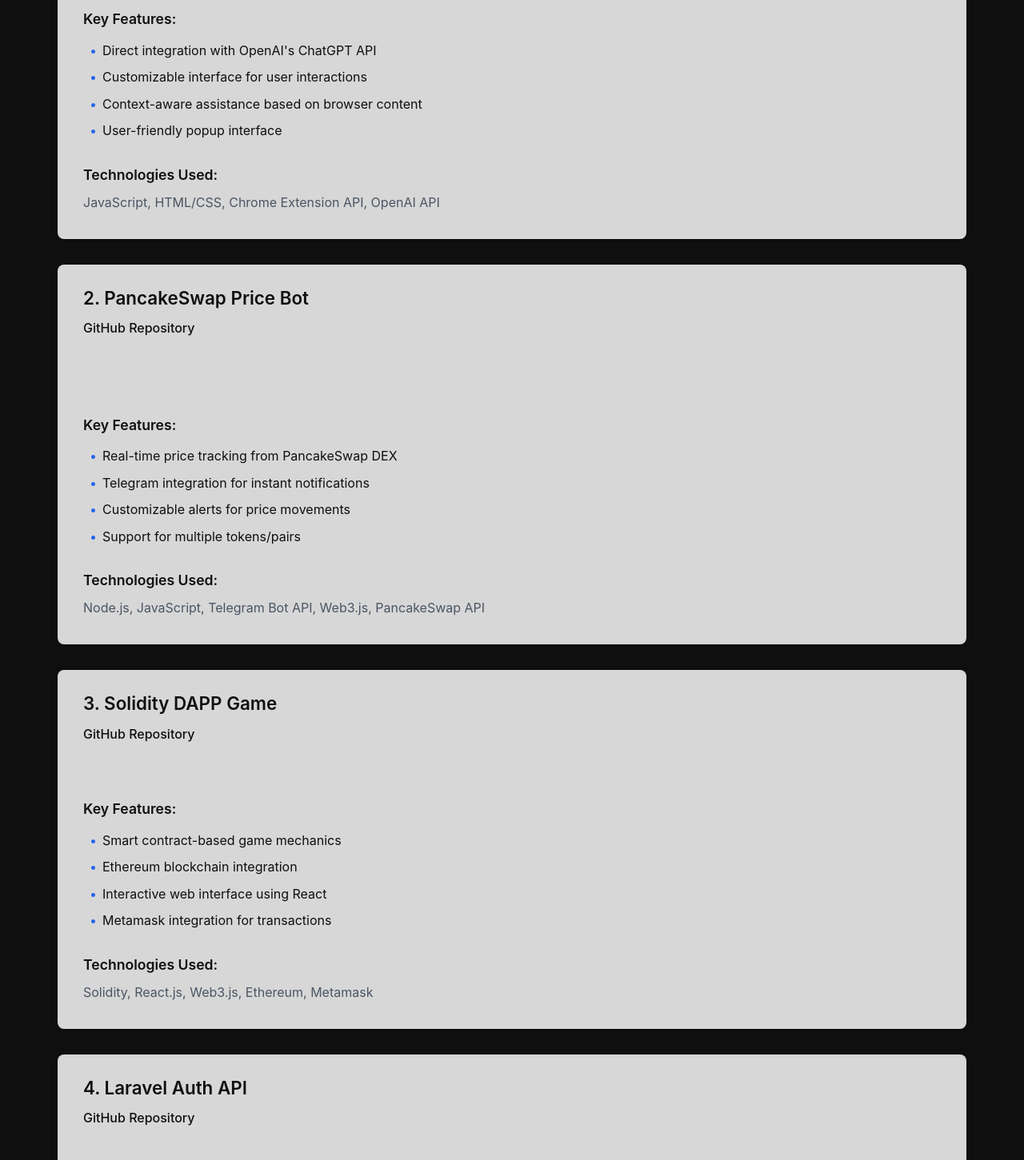
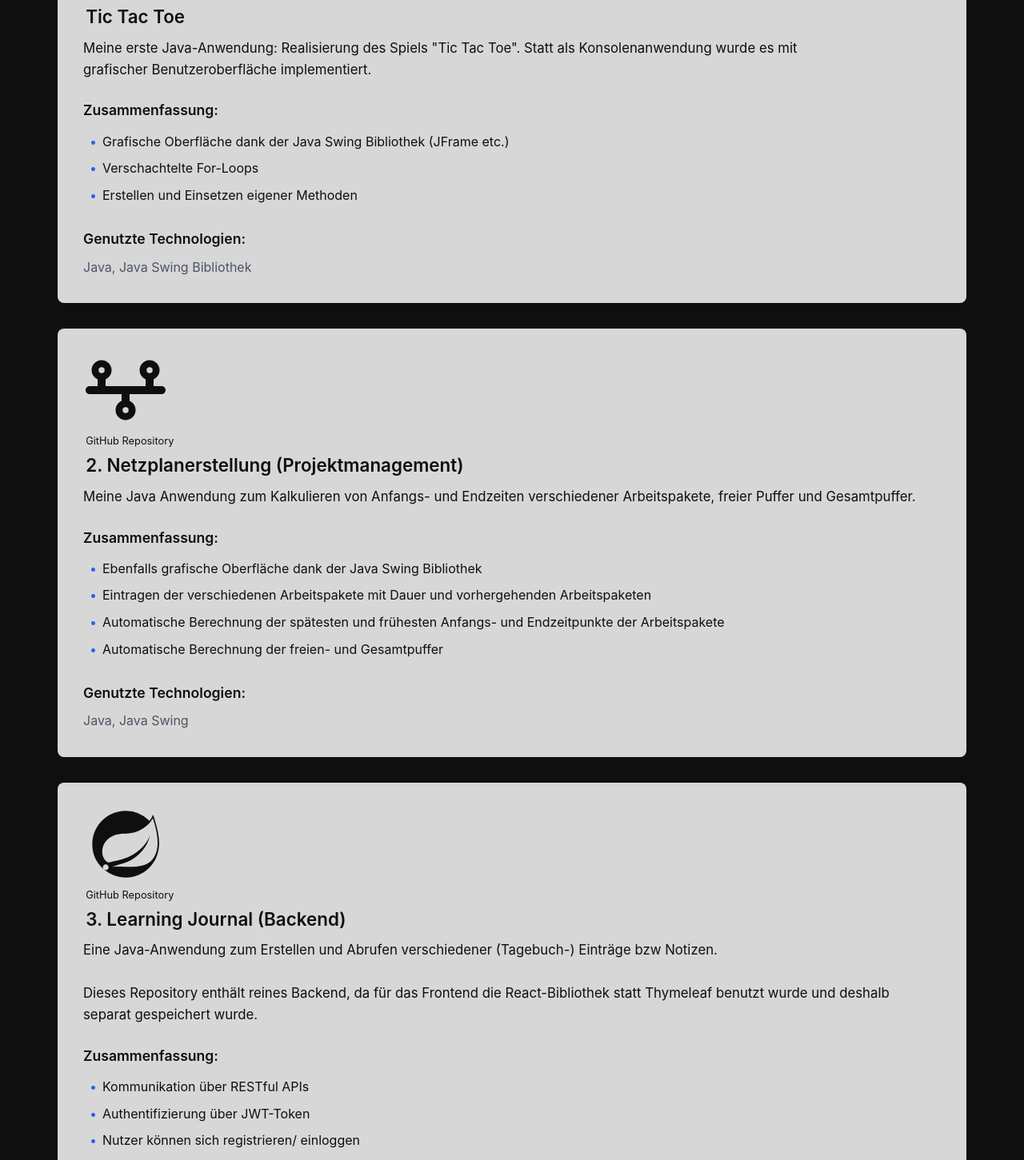
Before and after one commit to manuelpalluotto/Learning_Journal_Frontend_Snake_FourWins, a Next.js app: page / in a window 1280 px wide. Before the commit this address had no page. Shown: the part 1007-2458 px from the top of the page at 80% size. Built offline with nearby package versions, Linux system fonts and the light colour scheme.

Commit message:
Portfolio fortgeführt

```diff
--- a/src/components/infocard/Infocard.module.css
+++ b/src/components/infocard/Infocard.module.css
@@ -98,6 +98,7 @@
   }
 
   .project {
+    color: var(--ytBackground);
     background-color: var(--youtubeFont);
     border-radius: 8px;
     padding: 1.5rem 2rem;
@@ -137,6 +138,8 @@
   .projectDescription {
     margin-bottom: 1.5rem;
     font-size: 1.05rem;
+    color: var(--ytBackground);
+    font-weight: 400;
   }
 
   .featuresTitle, .techTitle {
--- a/src/components/infocard/Infocard.tsx
+++ b/src/components/infocard/Infocard.tsx
@@ -1,24 +1,35 @@
 'use client';
 import { useEffect, useState } from "react";
+import { useRouter } from "next/navigation";
+
+import { useUser } from "@/app/context/UserContext";
+
 import Navbar from "../navbar/Navbar";
 import Sidenav from "../sidenav/Sidenav";
-import { useUser } from "@/app/context/UserContext";
-import Head from 'next/head';
+
 import styles from "./Infocard.module.css";
-import { useRouter } from "next/navigation";
+
+import { FaTimeline } from "react-icons/fa6";
+import { GiTicTacToe } from "react-icons/gi";
+import { BiLogoSpringBoot } from "react-icons/bi";
+
+import Link from "next/link";
+import { FaReact } from "react-icons/fa";
+import { VscSnake } from "react-icons/vsc";
+
 
 export default function Portfolio() {
-
-    const { isLoggedIn } = useUser();
     const router = useRouter();
     const [isSidenavOpen, setIsSidenavOpen] = useState<boolean>(false);
 
+ /*
+ fonts
+ blau mittig
+ blau trenner?
+ sidenav anpassen
+ navbar anpassen
+ */
 
-    useEffect(() => {
-        if (!isLoggedIn) {
-            router.push("/login");
-        }
-    }, []);
 
     return (
         <>
@@ -43,9 +54,9 @@
                     <div className={styles.skillCategory}>
                         <h3 className={styles.skillCategoryTitle}>Languages</h3>
                         <ul className={styles.skillsList}>
-                            <li className={styles.skillItem}>JavaScript/TypeScript</li>
+                            <li className={styles.skillItem}>JavaScript / TypeScript</li>
                             <li className={styles.skillItem}>Java / Objektorientierte Programmierung</li>
-                            <li className={styles.skillItem}>HTML/CSS</li>
+                            <li className={styles.skillItem}>HTML / CSS</li>
                             <li className={styles.skillItem}>SQL</li>
                         </ul>
                     </div>
@@ -62,7 +73,7 @@
                     <div className={styles.skillCategory}>
                         <h3 className={styles.skillCategoryTitle}>Tools & Platforms</h3>
                         <ul className={styles.skillsList}>
-                            <li className={styles.skillItem}>Git/GitHub</li>
+                            <li className={styles.skillItem}>Git / GitHub</li>
                             <li className={styles.skillItem}>RESTful APIs</li>
                             <li className={styles.skillItem}>Docker</li>
                             <li className={styles.skillItem}>MySQL</li>
@@ -74,112 +85,138 @@
                     <h2 className={styles.sectionTitle}>Featured Projects</h2>
 
                     <div className={styles.project}>
-                        <h3 className={styles.projectTitle}>1. AskGPT Chrome Extension</h3>
+                        <div style={{ margin: "0.2rem" }}>
+                            <Link href="https://github.com/manuelpalluotto/TicTacToe" target="_blank" rel="noopener noreferrer"><GiTicTacToe size={100} color={"#0f0f0f"} /></Link>
                             <div className={styles.projectLink}>
-                            <a href="https://github.com/manuelpalluotto/AskGPT-Chrome-Extension" target="_blank" rel="noopener noreferrer">
-                                GitHub Repository
-                            </a>
+                                <span style={{ backgroundColor: "var(--youtubeFont)", color: "var(--ytBackground)", fontSize: "0.8rem" }}>GitHub Repository</span>
+                            </div>
+                            <h3 className={styles.projectTitle}>Tic Tac Toe</h3>
                         </div>
                         <p className={styles.projectDescription}>
-                            A Chrome extension that integrates OpenAI's API to bring ChatGPT capabilities directly into your browser.
+                            Meine erste Java-Anwendung: Realisierung des Spiels "Tic Tac Toe".
+                            Statt als Konsolenanwendung wurde es mit<br />grafischer Benutzeroberfläche implementiert.
                         </p>
                         <div className={styles.projectFeatures}>
-                            <h4 className={styles.featuresTitle}>Key Features:</h4>
+                            <h4 className={styles.featuresTitle}>Zusammenfassung:</h4>
                             <ul className={styles.featuresList}>
-                                <li className={styles.featureItem}>Direct integration with OpenAI's ChatGPT API</li>
-                                <li className={styles.featureItem}>Customizable interface for user interactions</li>
-                                <li className={styles.featureItem}>Context-aware assistance based on browser content</li>
-                                <li className={styles.featureItem}>User-friendly popup interface</li>
+                                <li className={styles.featureItem}>Grafische Oberfläche dank der Java Swing Bibliothek (JFrame etc.)</li>
+                                <li className={styles.featureItem}>Verschachtelte For-Loops</li>
+                                <li className={styles.featureItem}>Erstellen und Einsetzen eigener Methoden</li>
                             </ul>
                         </div>
                         <div className={styles.projectTech}>
-                            <h4 className={styles.techTitle}>Technologies Used:</h4>
-                            <p className={styles.techText}>JavaScript, HTML/CSS, Chrome Extension API, OpenAI API</p>
+                            <h4 className={styles.techTitle}>Genutzte Technologien:</h4>
+                            <p className={styles.techText}>Java, Java Swing Bibliothek</p>
                         </div>
                     </div>
 
                     <div className={styles.project}>
-                        <h3 className={styles.projectTitle}>2. PancakeSwap Price Bot</h3>
+                        <div style={{ margin: "0.2rem" }}>
+                            <Link href="https://github.com/manuelpalluotto/Projekt-Netzplan" target="_blank" rel="noopener noreferrer"><FaTimeline size={100} color={"#0f0f0f"} /></Link>
                             <div className={styles.projectLink}>
-                            <a href="https://github.com/manuelpalluotto/PancakeSwapPriceBot" target="_blank" rel="noopener noreferrer">
+                                <span style={{ backgroundColor: "var(--youtubeFont)", color: "var(--ytBackground)", fontSize: "0.8rem" }}>
                                     GitHub Repository
-                            </a>
+                                </span>
+                                <h3 className={styles.projectTitle}>2. Netzplanerstellung (Projektmanagement)</h3>
+                            </div>
                         </div>
                         <p className={styles.projectDescription}>
-                            A Telegram bot that tracks and reports cryptocurrency prices from PancakeSwap, providing users with real-time price updates and notifications.
+                            Meine Java Anwendung zum Kalkulieren von Anfangs- und Endzeiten verschiedener Arbeitspakete, freier Puffer und Gesamtpuffer.
                         </p>
                         <div className={styles.projectFeatures}>
-                            <h4 className={styles.featuresTitle}>Key Features:</h4>
+                            <h4 className={styles.featuresTitle}>Zusammenfassung:</h4>
                             <ul className={styles.featuresList}>
-                                <li className={styles.featureItem}>Real-time price tracking from PancakeSwap DEX</li>
-                                <li className={styles.featureItem}>Telegram integration for instant notifications</li>
-                                <li className={styles.featureItem}>Customizable alerts for price movements</li>
-                                <li className={styles.featureItem}>Support for multiple tokens/pairs</li>
+                                <li className={styles.featureItem}>Ebenfalls grafische Oberfläche dank der Java Swing Bibliothek</li>
+                                <li className={styles.featureItem}>Eintragen der verschiedenen Arbeitspakete mit Dauer und vorhergehenden Arbeitspaketen</li>
+                                <li className={styles.featureItem}>Automatische Berechnung der spätesten und frühesten Anfangs- und Endzeitpunkte der Arbeitspakete</li>
+                                <li className={styles.featureItem}>Automatische Berechnung der freien- und Gesamtpuffer</li>
                             </ul>
                         </div>
                         <div className={styles.projectTech}>
-                            <h4 className={styles.techTitle}>Technologies Used:</h4>
-                            <p className={styles.techText}>Node.js, JavaScript, Telegram Bot API, Web3.js, PancakeSwap API</p>
+                            <h4 className={styles.techTitle}>Genutzte Technologien:</h4>
+                            <p className={styles.techText}>Java, Java Swing</p>
                         </div>
                     </div>
 
                     <div className={styles.project}>
-                        <h3 className={styles.projectTitle}>3. Solidity DAPP Game</h3>
+                        <div style={{ margin: "0.2rem" }}>
+                            <Link href="https://github.com/manuelpalluotto/Spring_Boot_Learning_Journal_Backend" target="_blank" rel="noopener noreferrer"><BiLogoSpringBoot size={100} color={"#0f0f0f"} /></Link>
                             <div className={styles.projectLink}>
-                            <a href="https://github.com/manuelpalluotto/SolidityDappGame" target="_blank" rel="noopener noreferrer">
+                                <span style={{ backgroundColor: "var(--youtubeFont)", color: "var(--ytBackground)", fontSize: "0.8rem" }}>
                                     GitHub Repository
-                            </a>
+                                </span>
+                                <h3 className={styles.projectTitle}>3. Learning Journal (Backend)</h3>
+                            </div>
                         </div>
                         <p className={styles.projectDescription}>
-                            A decentralized application (DApp) game built on Ethereum using Solidity smart contracts with a React frontend.
+                            Eine Java-Anwendung zum Erstellen und Abrufen verschiedener (Tagebuch-) Einträge bzw Notizen.<br /><br />
+                            Dieses Repository enthält reines Backend, da für das Frontend die React-Bibliothek statt Thymeleaf benutzt wurde und deshalb<br />
+                            separat gespeichert wurde.
                         </p>
                         <div className={styles.projectFeatures}>
-                            <h4 className={styles.featuresTitle}>Key Features:</h4>
+                            <h4 className={styles.featuresTitle}>Zusammenfassung:</h4>
                             <ul className={styles.featuresList}>
-                                <li className={styles.featureItem}>Smart contract-based game mechanics</li>
-                                <li className={styles.featureItem}>Ethereum blockchain integration</li>
-                                <li className={styles.featureItem}>Interactive web interface using React</li>
-                                <li className={styles.featureItem}>Metamask integration for transactions</li>
+                                <li className={styles.featureItem}>Kommunikation über RESTful APIs</li>
+                                <li className={styles.featureItem}>Authentifizierung über JWT-Token</li>
+                                <li className={styles.featureItem}>Nutzer können sich registrieren/ einloggen</li>
+                                <li className={styles.featureItem}>Nutzer können Einträge abrufen, erstellen und selbst erstellte Einträge bearbeiten</li>
                             </ul>
                         </div>
                         <div className={styles.projectTech}>
-                            <h4 className={styles.techTitle}>Technologies Used:</h4>
-                            <p className={styles.techText}>Solidity, React.js, Web3.js, Ethereum, Metamask</p>
+                            <h4 className={styles.techTitle}>Genutzte Technologien:</h4>
+                            <p className={styles.techText}>Java, Spring Boot, Spring Security, Spring Security JWT, Spring Email, MariaDB</p>
                         </div>
                     </div>
 
                     <div className={styles.project}>
-                        <h3 className={styles.projectTitle}>4. Laravel Auth API</h3>
+                        <strong>Hinweis: </strong>Da die letzten drei Projekte mit React/ Next.js entwickelt wurden und diese Bibliothek typischerweise<br/>
+                        in Single-Page-Applications eingesetzt wird, teilen sich diese drei Projekte ein Repository. Somit bitte nicht wundern,<br/> wenn die
+                        Verlinkung auf jeweils die gleiche Page leitet.
+                    </div>
+
+                    <div className={styles.project}>
+                        <div style={{ margin: "0.2rem" }}>
+                            <Link href="https://github.com/manuelpalluotto/Learning_Journal_Frontend_Snake_FourWins" target="_blank" rel="noopener noreferrer"><FaReact size={100} color={"#0f0f0f"} /></Link>
                             <div className={styles.projectLink}>
-                            <a href="https://github.com/manuelpalluotto/LaravelAuthApi" target="_blank" rel="noopener noreferrer">
+                                <span style={{ backgroundColor: "var(--youtubeFont)", color: "var(--ytBackground)", fontSize: "0.8rem" }}>
                                     GitHub Repository
-                            </a>
+                                </span>
                             </div>
+                        </div>
+                        <h3 className={styles.projectTitle}>4. Learning Journal (Frontend)</h3>
                         <p className={styles.projectDescription}>
-                            A robust authentication API built with Laravel, providing secure user authentication endpoints for web applications.
+                            Das Gegenstück zum Eintrag darüber, somit das Frontend für die Anwendung zum Erstellen und Abrufen <br />
+                            von Einträgen.
+                            <br/><br/>
+                            Da die letzten drei Projekte mit React/Next.js entwickelt wurden und diese Frameworks hauptsächlich für
+                            die Erstellung von Single-Page Applications (SPAs) genutzt werden, sind alle drei Projekte in einem gemeinsamen Repository organisiert.
                         </p>
                         <div className={styles.projectFeatures}>
-                            <h4 className={styles.featuresTitle}>Key Features:</h4>
+                            <h4 className={styles.featuresTitle}>Zusammenfassung:</h4>
                             <ul className={styles.featuresList}>
-                                <li className={styles.featureItem}>JWT-based authentication system</li>
-                                <li className={styles.featureItem}>User registration and login flows</li>
-                                <li className={styles.featureItem}>Password reset functionality</li>
-                                <li className={styles.featureItem}>Role-based access control</li>
+                                <li className={styles.featureItem}>Modulares und komponentenbasiertes UI mit React</li>
+                                <li className={styles.featureItem}>State-Management mit React Hooks</li>
+                                <li className={styles.featureItem}>Interaktion mit dem Backend über RESTful APIs</li>
+                                <li className={styles.featureItem}>Benutzerfreundliche Oberfläche für Authentifizierung und Eintragsverwaltung</li>
+                                <li className={styles.featureItem}>Styling mit CSS</li>
                             </ul>
                         </div>
                         <div className={styles.projectTech}>
-                            <h4 className={styles.techTitle}>Technologies Used:</h4>
-                            <p className={styles.techText}>PHP, Laravel, JWT, MySQL, RESTful API design</p>
+                            <h4 className={styles.techTitle}>Genutzte Technologien:</h4>
+                            <p className={styles.techText}>React Next.js mit TypeScript, Axios</p>
                         </div>
                     </div>
 
                     <div className={styles.project}>
+                        <div style={{ margin: "0.2rem" }}>
+                            <Link href="https://github.com/manuelpalluotto/Learning_Journal_Frontend_Snake_FourWins" target="_blank" rel="noopener noreferrer"><VscSnake size={100} color={"#0f0f0f"} /></Link>
+                            <div className={styles.projectLink}>
+                                <span style={{ backgroundColor: "var(--youtubeFont)", color: "var(--ytBackground)", fontSize: "0.8rem" }}>
+                                    GitHub Repository
+                                </span>
+                            </div>
+                        </div>
                         <h3 className={styles.projectTitle}>5. Spam Mail Detector</h3>
-                        <div className={styles.projectLink}>
-                            <a href="https://github.com/manuelpalluotto/spam-mail-detector" target="_blank" rel="noopener noreferrer">
-                                GitHub Repository
-                            </a>
-                        </div>
                         <p className={styles.projectDescription}>
                             A machine learning model implemented to detect and filter spam emails using natural language processing techniques.
                         </p>
```
Lines whose indentation alone changed are shown as unchanged.
